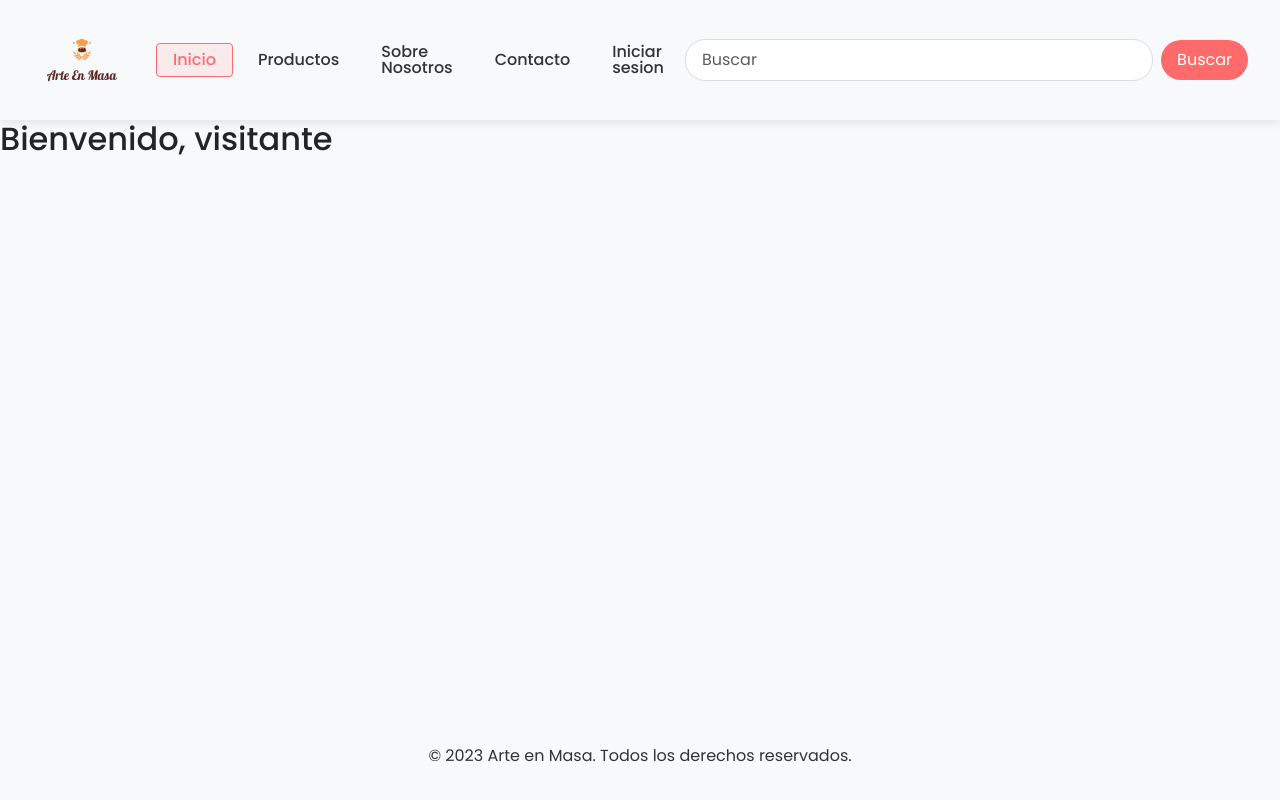
After one commit to Tizz27/2024_2_Po_03D_Capstone_Grupo_4, a Django app: page /home/ in a window 1280 px wide. The commit adds this page. Run offline with Django 5.2, Linux system fonts and the light colour scheme.

Commit message:
login1 de cliente

```diff
--- a/Fase 2/proyecto/panaderia/forms.py
+++ b/Fase 2/proyecto/panaderia/forms.py
@@ -23,3 +23,7 @@ class ClienteForm(forms.ModelForm):
             'fecha_nacimiento': forms.DateInput(attrs={'type': 'date'}),
             'contraseña': forms.PasswordInput(),
         }
+
+class LoginForm(forms.Form):
+    email = forms.EmailField()
+    contraseña = forms.CharField(widget=forms.PasswordInput)
--- /dev/null
+++ b/Fase 2/proyecto/panaderia/templates/home.html
@@ -0,0 +1,108 @@
+{% load static %}
+<!DOCTYPE html>
+<html lang="es">
+<head>
+    <meta charset="UTF-8">
+    <meta http-equiv="X-UA-Compatible" content="IE=edge">
+    <meta name="viewport" content="width=device-width, initial-scale=1.0">
+    <link href="https://cdn.jsdelivr.net/npm/bootstrap@5.3.2/dist/css/bootstrap.min.css" rel="stylesheet">
+    <link href="https://fonts.googleapis.com/css2?family=Poppins:wght@400;500;600;700&display=swap" rel="stylesheet">
+    <link rel="stylesheet" href="{% static 'css/style.css' %}">
+
+
+
+    <title>Document</title>
+</head>
+{% block contenido %}
+<form method="POST" action="/home/">
+  {% csrf_token %}
+<body>
+   <!-- Navbar principal -->
+   <nav class="navbar navbar-expand-lg navbar-custom">
+    <div class="container-fluid">
+        <a class="navbar-brand" href="#">
+            <img src="{% static 'img/Logo.png' %}" alt="Logo" class="navbar-logo">
+        </a>
+        <button class="navbar-toggler" type="button" data-bs-toggle="offcanvas"
+                data-bs-target="#offcanvasNavbar" aria-controls="offcanvasNavbar">
+            <span class="navbar-toggler-icon"></span>
+        </button>
+        <!-- Menú principal (visible en pantallas grandes) -->
+        <div class="collapse navbar-collapse" id="navbarNav">
+            <ul class="navbar-nav me-auto">
+                <li class="nav-item">
+                    <a class="nav-link active" href="#">Inicio</a>
+                </li>
+                <li class="nav-item">
+                    <a class="nav-link" href="#">Productos</a>
+                </li>
+                <li class="nav-item">
+                    <a class="nav-link" href="#">Sobre Nosotros</a>
+                </li>
+                <li class="nav-item">
+                    <a class="nav-link" href="contacto.html">Contacto</a>
+                </li>
+
+
+                {% if is_logged_in %}
+                <li class="nav-item">
+                    <a class="nav-link" href="{% url 'cerrar' %}">Cerrar sesion</a>
+                </li>
+                {% else %}
+                <li class="nav-item">
+                    <a class="nav-link" href="{% url 'login1' %}">Iniciar sesion</a>
+                </li>
+                {% endif %}
+            </div>
+            </ul>
+            <form class="d-flex" role="search">
+                <input class="form-control me-2" type="search" placeholder="Buscar" aria-label="Search">
+                <button class="btn button" type="submit">Buscar</button>
+            </form>
+        </div>
+
+</nav>
+
+<!-- Sidebar (offcanvas) para móviles -->
+<div class="offcanvas offcanvas-end" tabindex="-1" id="offcanvasNavbar" aria-labelledby="offcanvasNavbarLabel">
+    <div class="offcanvas-header">
+        <h5 class="offcanvas-title" id="offcanvasNavbarLabel">Menú</h5>
+        <button type="button" class="btn-close" data-bs-dismiss="offcanvas" aria-label="Close"></button>
+    </div>
+    <div class="offcanvas-body">
+        <ul class="navbar-nav">
+            <li class="nav-item">
+                <a class="nav-link active" href="#">Inicio</a>
+            </li>
+            <li class="nav-item">
+                <a class="nav-link" href="lista_productos.html">Productos</a>
+            </li>
+            <li class="nav-item">
+                <a class="nav-link" href="contacto">Contacto</a>
+            </li>
+            <li class="nav-item">
+                <a class="nav-link" href="/Login/">Iniciar Sesion</a>
+            </li>
+        </ul>
+        <form class="d-flex mt-3">
+            <input class="form-control" type="search" placeholder="Buscar" aria-label="Buscar">
+        </form>
+
+    </div>
+</div>
+  {% if cliente %}
+    <h2>Bienvenido, {{ cliente.nombre_completo }}</h2>
+    <p>Tu correo electrónico es: {{ cliente.email }}</p>
+{% else %}
+    <h2>Bienvenido, visitante</h2>
+{% endif %}
+
+
+<footer class="footer">
+  <p>&copy; 2023 Arte en Masa. Todos los derechos reservados.</p>
+</footer>
+
+<script src="https://cdn.jsdelivr.net/npm/bootstrap@5.3.2/dist/js/bootstrap.bundle.min.js"></script>
+{% endblock %}
+</body>
+</html>
--- a/Fase 2/proyecto/panaderia/templates/lista_productos.html
+++ b/Fase 2/proyecto/panaderia/templates/lista_productos.html
@@ -1,4 +1,4 @@
-{% extends "./menu.html" %}
+{% extends "./gestionproducto.html" %}
 {% block title %} Gestión de Cursos {% endblock %}
 
 {% block body %}
--- a/Fase 2/proyecto/panaderia/templates/modificar.html
+++ b/Fase 2/proyecto/panaderia/templates/modificar.html
@@ -20,7 +20,7 @@
             {{ form | crispy }}
             <br>
             <button type="submit" name="Guardar" class="btn tipo1 flagf float-end button">Guardar</button>
-            <a href="/menu/" class="btn tipo1 flagf float-end button">Cancelar</a>
+            <a href="/gestionproducto/" class="btn tipo1 flagf float-end button">Cancelar</a>
             <br>
             <br>
         </form>
--- a/Fase 2/proyecto/panaderia/templates/registrar_producto.html
+++ b/Fase 2/proyecto/panaderia/templates/registrar_producto.html
@@ -21,7 +21,7 @@
              {{form | crispy}}
              <br>
         <button type="submit"  name="Guardar" class="btn tipo1 flagf float-end button">Guardar</button>
-        <a href="/menu/"  class="btn tipo1 flagf float-end button">Cancelar</a>
+        <a href="/gestionproducto/"  class="btn tipo1 flagf float-end button">Cancelar</a>
         <br>
         <br>
 </form>
--- a/Fase 2/proyecto/panaderia/urls.py
+++ b/Fase 2/proyecto/panaderia/urls.py
@@ -1,15 +1,19 @@
 from django.urls import path
-from .views import base,menu, modificar,eliminar,registrar_producto,base, mostrar_productos,registrar_cliente, salir
+from .views import base,gestion, modificar,eliminar,registrar_producto,base, mostrar_productos,registrar_cliente, salir, login_view,home,cerrar
 
 urlpatterns =[
     path('', base, name='base'),
-    path('menu/', menu, name='menu'),
+    path('gestionproducto/', gestion, name='gestion'),
     path('modificar/<id_producto>/', modificar, name='modificar'),
     path('eliminar/<id_producto>/', eliminar, name='eliminar'),
     path('registrar/', registrar_producto, name='registrar_producto'),
     path('productos/',mostrar_productos, name='mostrar_productos'),
     path('registrocliente/',registrar_cliente, name='registrar_cliente'),
     path('salir/', salir, name='salir'),
+    path('login1/', login_view, name='login1'),
+    path('home/', home, name='home'),
+    path('cerrar/',cerrar, name='cerrar'),
+
 
 
 ]
--- a/Fase 2/proyecto/panaderia/views.py
+++ b/Fase 2/proyecto/panaderia/views.py
@@ -6,6 +6,58 @@ from .forms import ProductoForm
 from .forms import ClienteForm
 from django.contrib.auth.hashers import make_password
 from django.contrib.auth import logout
+
+from .forms import LoginForm
+from .models import Cliente
+from django.contrib import messages
+
+def home(request):
+    # Verificamos si el cliente está logueado
+    cliente_id = request.session.get('cliente_id')
+    cliente = None
+    if cliente_id:
+        try:
+            # Obtenemos el cliente desde la base de datos
+            cliente = Cliente.objects.get(id_cliente=cliente_id)
+        except Cliente.DoesNotExist:
+            return redirect('login1')  # Si el cliente no existe, redirigir al login
+
+    # Pasamos el cliente y el estado de la sesión al template
+    return render(request, 'home.html', {'cliente': cliente, 'is_logged_in': bool(cliente)})
+
+def cerrar_sesion(request):
+    if 'cliente_id' in request.session:
+        del request.session['cliente_id']
+    return redirect('home.html')
+
+def login_view(request):
+    if request.method == 'POST':
+        form = LoginForm(request.POST)
+        if form.is_valid():
+            email = form.cleaned_data['email']
+            contraseña = form.cleaned_data['contraseña']
+
+            # Intentar encontrar el cliente por su email
+            try:
+                cliente = Cliente.objects.get(email=email)
+
+                # Verificar que la contraseña coincida (sin cifrado, en tu caso)
+                if cliente.contraseña == contraseña:
+                    # Si la contraseña es correcta, guardamos el 'id_cliente' en la sesión
+                    request.session['cliente_id'] = cliente.id_cliente
+
+                    # Redirigimos a la página de inicio u otra página protegida
+                    return redirect('home')  # Aquí puedes cambiar 'home' por la URL que desees
+
+                else:
+                    messages.error(request, 'Correo electrónico o contraseña incorrectos.')
+            except Cliente.DoesNotExist:
+                messages.error(request, 'Correo electrónico o contraseña incorrectos.')
+    else:
+        form = LoginForm()
+
+    # Renderizamos el formulario de login en la página
+    return render(request, 'login1.html', {'form': form})
 
 def salir(request):
     logout(request)
@@ -21,48 +73,22 @@ def registrar_cliente(request):
         rut = request.POST.get('rut')
         if not validar_rut(rut):
             data["mensaje"] = "RUT inválido"
-            return render(request, 'login_cliente.html', data)
+            return render(request, 'registrar_cliente.html', data)
 
         if formulario.is_valid():
             cliente = formulario.save(commit=False)
             cliente.contraseña = make_password(cliente.contraseña)
             cliente.save()
             data["mensaje"] = "Cliente registrado"
-            return redirect('menu')
+            return redirect('base.html')
 
-    return render(request, 'login_cliente.html', data)
+    return render(request, 'registrar_cliente.html', data)
 
 
-def validar_rut(rut):
-    # Separar el número y el dígito verificador
-    rut = rut.replace(".", "").replace("-", "")
-    if len(rut) < 2:
-        return False
 
-    numero = rut[:-1]
-    dv = rut[-1].upper()
-
-    # Calcular el dígito verificador
-    suma = 0
-    multiplo = 2
-
-    for i in reversed(range(len(numero))):
-        suma += int(numero[i]) * multiplo
-        multiplo = 9 if multiplo == 7 else multiplo + 1
-
-    dv_calculado = 11 - (suma % 11)
-
-    if dv_calculado == 11:
-        dv_calculado = '0'
-    elif dv_calculado == 10:
-        dv_calculado = 'K'
-
-    return str(dv_calculado) == dv
-
-
-def menu(request):
+def gestion(request):
     listaproductos= Producto.objects.all()
-    return render(request,"menu.html", {"productos": listaproductos})
+    return render(request,"gestionproducto.html", {"productos": listaproductos})
 
 def base(request):
     return render (request,'base.html')
@@ -94,7 +120,7 @@ def modificar(request, id_producto):
 def eliminar (request,id_producto):
     productos= get_object_or_404(Producto, id_producto=id_producto)
     productos.delete()
-    return redirect(to="menu")
+    return redirect(to="gestionproducto")
 
 def mostrar_productos(request):
     productos = Producto.objects.all()
@@ -102,3 +128,8 @@ def mostrar_productos(request):
 
 def base(request):
     return render(request, 'base.html')
+
+
+def cerrar(request):
+    logout(request)
+    return render (request,'home.html')
```
Also changed, not shown: Fase 2/proyecto/panaderia/templates/contacto.html (+4 -4 lines), Fase 2/proyecto/panaderia/templates/gestionproducto.html (added, +40 -0 lines), Fase 2/proyecto/panaderia/templates/login1.html (added, +45 -0 lines), Fase 2/proyecto/panaderia/templates/login_cliente.html (deleted, +0 -32 lines), Fase 2/proyecto/panaderia/templates/menu.html (deleted, +0 -40 lines), Fase 2/proyecto/panaderia/templates/registrar_cliente.html (added, +32 -0 lines).
